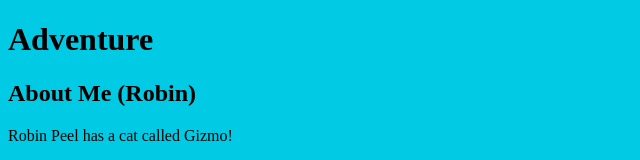
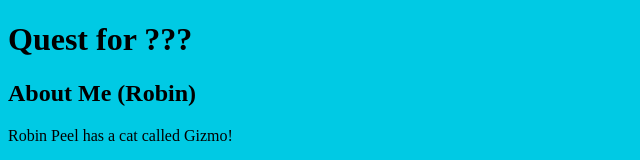
Before and after one commit to robinpeel/new-git-project, a plain HTML site: page index.html in a window 1280 px wide. Shown: the top 160 px of the page, without its empty margins (0-640 px from the left). Drawn offline with Linux system fonts and the light colour scheme.

Commit message:
new heading - Quest

```diff
--- a/index.html
+++ b/index.html
@@ -10,7 +10,7 @@
 <body>
 
     <header>
-      <h1>Adventure</h1>
+      <h1>Quest for ???</h1>
     </header>
 
     <div class="container">
```
